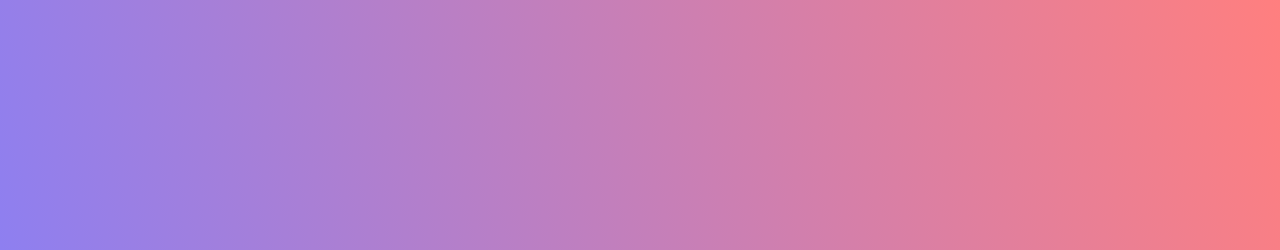
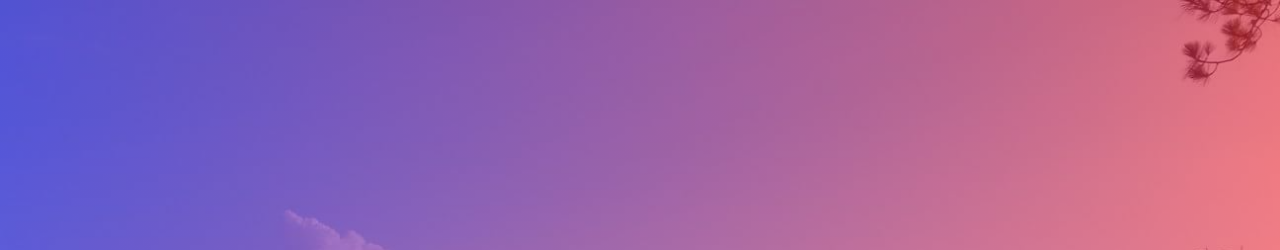
Before and after one commit to anymeshsingh/anymeshsingh.github.io, a plain HTML site: page index.html in a window 1280 px wide. Shown: the top 250 px of the page. Drawn offline with Linux system fonts and the light colour scheme.

Commit message:
Update style.css

```diff
--- a/style.css
+++ b/style.css
@@ -9,7 +9,7 @@ body
 {
     height: 100vh;
     width: 100vw;
-    background: url(./assets/bgsm.jpg) no-repeat;
+    background: url(bgsm.jpg) no-repeat;
     background-size: cover;
 }
 .content
@@ -33,7 +33,7 @@ a
 {
    .container
    {
-       background: url(./assets/bg.jpg) no-repeat;
+       background: url(bg.jpg) no-repeat;
        background-size: cover;
    }
 }
```
